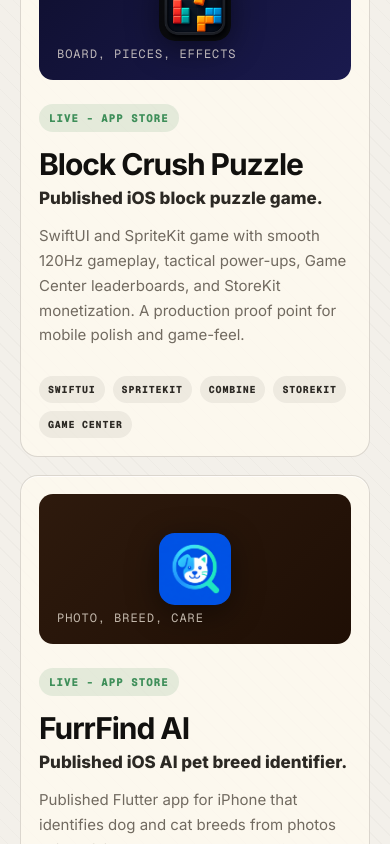
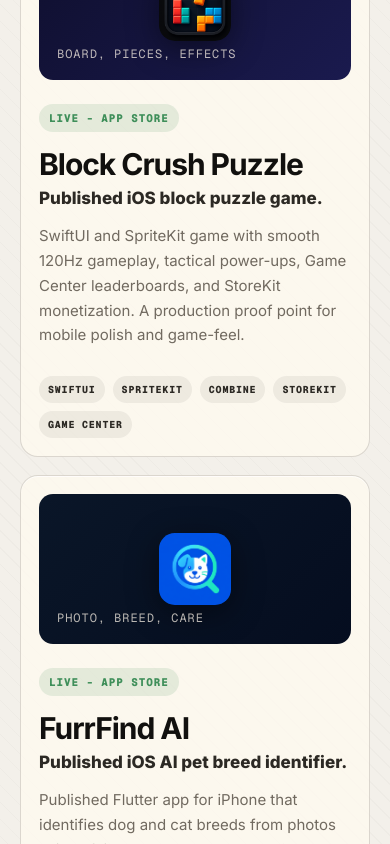
Before and after one commit to AI-GrandFather/portfolio, a Next.js app: page / in a window 390 px wide. Shown: the part 3079-3923 px from the top of the page. Built offline with nearby package versions, Linux system fonts and the light colour scheme.

Commit message:
fix: FurrFind tile gradient and icon size consistency

```diff
--- a/app/globals.css
+++ b/app/globals.css
@@ -432,6 +432,7 @@
 
 .project-tile-icon {
   height: 96px;
+  object-fit: contain;
   width: 96px;
 }
 
@@ -1166,6 +1167,7 @@
 
   .project-tile-icon {
     height: 72px;
+    object-fit: contain;
     width: 72px;
   }
 
--- a/app/lib/content.ts
+++ b/app/lib/content.ts
@@ -166,8 +166,8 @@
     link: "https://apps.apple.com/us/app/furrfind-ai-breed-identifier/id6771251731",
     visual: "Photo, breed, care",
     tile: {
-      gradient: "linear-gradient(135deg, #2e1a0d 0%, #1f0f05 100%)",
-      accentColor: "#fb923c",
+      gradient: "linear-gradient(135deg, #0a1628 0%, #050d1f 100%)",
+      accentColor: "#60a5fa",
       motif: "paw",
       iconSrc: "/icons/furrfind-icon.png",
     },
```
Also changed, not shown: 1 other file (tests, documents, lock files or other folders).
